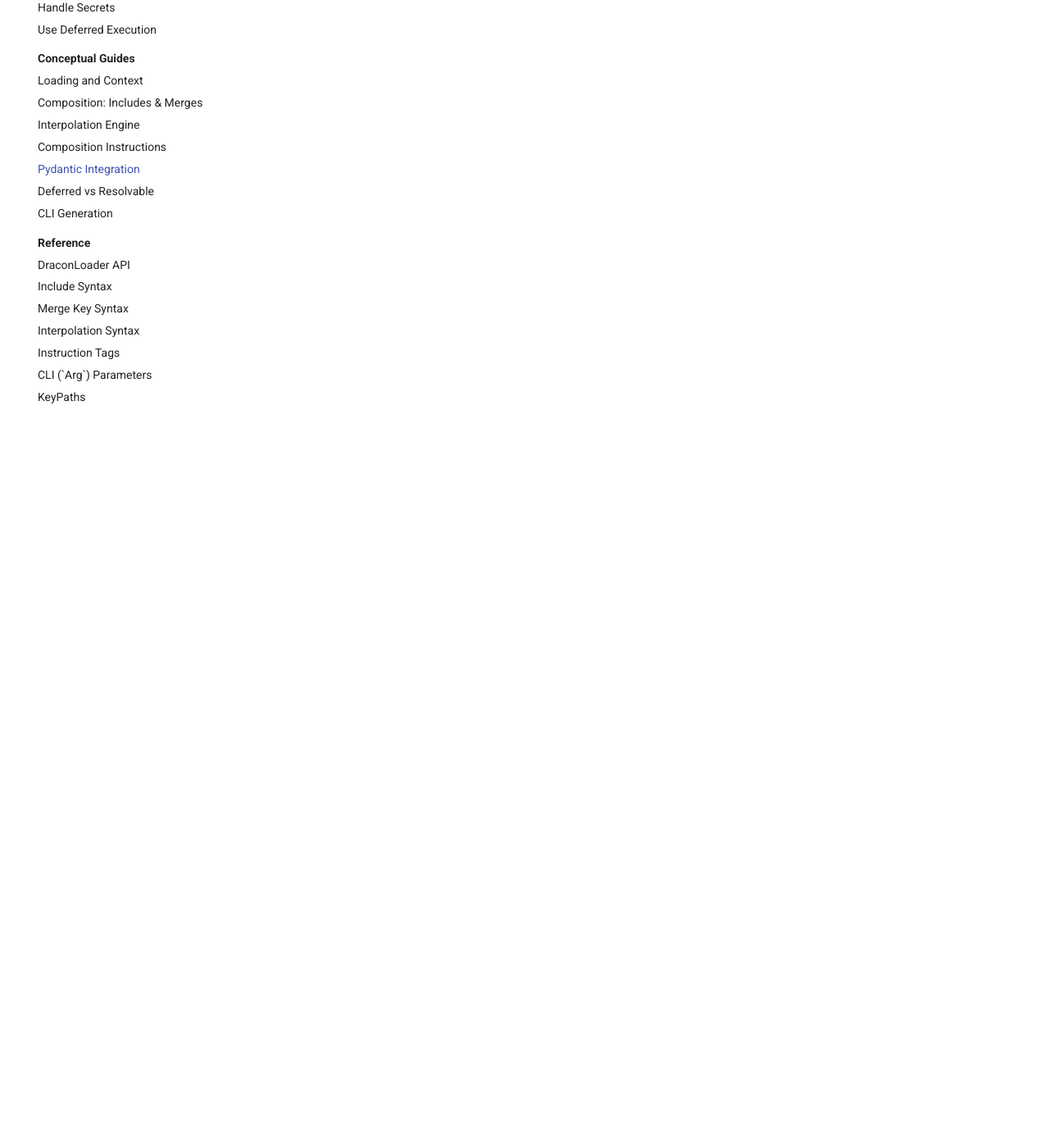
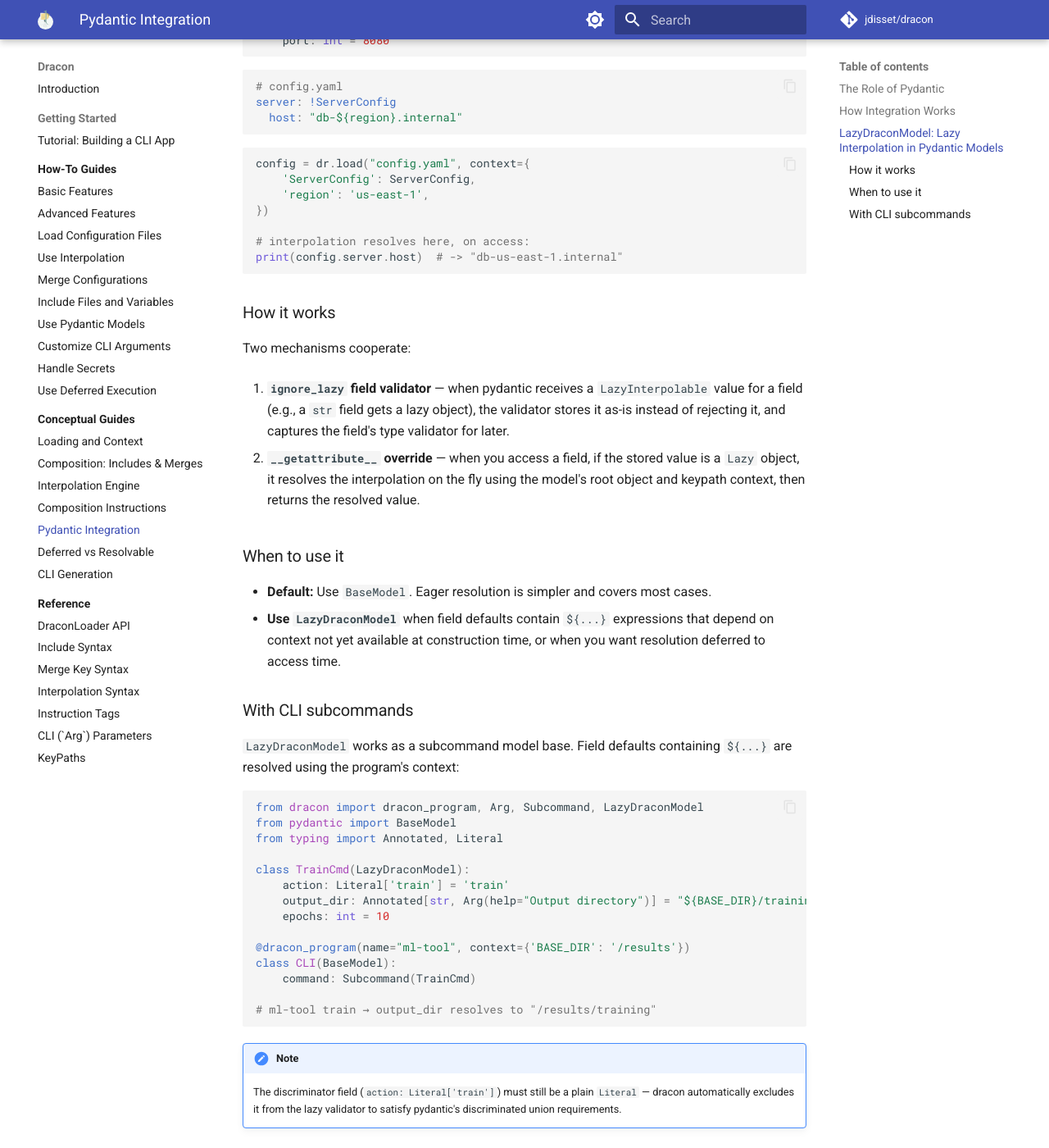
Before and after one commit to jdisset/dracon, an MkDocs documentation site: the page built from docs/concepts/pydantic.md, in a window 1280 px wide and 1400 px high, scrolled down 2450 px. Shown: the whole window at 82% size. Built offline with MkDocs 1.6.1 and Material for MkDocs 9.7.7, drawn with Linux system fonts in a browser that asks for light colours; comment, search, counter and statistics services are not loaded; some of the changed text lies outside the part shown.

Commit message:
docs: subcomd

````diff
--- a/docs/concepts/pydantic.md
+++ b/docs/concepts/pydantic.md
@@ -63,3 +63,71 @@ assert isinstance(config.server, Server)
 assert config.server.host == "api.example.com"
 assert config.server.port == 8080 # Default applied by Pydantic
 ```
+
+## `LazyDraconModel`: Lazy Interpolation in Pydantic Models
+
+When you load YAML with `${...}` expressions into standard Pydantic models, dracon resolves all interpolations eagerly during construction. This is fine most of the time, but sometimes you want field values to remain unresolved until you actually access them — for example, when the context needed for resolution isn't available at load time.
+
+`LazyDraconModel` is a `BaseModel` subclass that defers `${...}` resolution to attribute access time. Fields can hold `LazyInterpolable` objects that survive pydantic validation and resolve transparently when you read them.
+
+```python
+from dracon import LazyDraconModel
+from typing import Annotated
+
+class ServerConfig(LazyDraconModel):
+    host: str = "server-${instance}.example.com"
+    port: int = 8080
+```
+
+```yaml
+# config.yaml
+server: !ServerConfig
+  host: "db-${region}.internal"
+```
+
+```python
+config = dr.load("config.yaml", context={
+    'ServerConfig': ServerConfig,
+    'region': 'us-east-1',
+})
+
+# interpolation resolves here, on access:
+print(config.server.host)  # -> "db-us-east-1.internal"
+```
+
+### How it works
+
+Two mechanisms cooperate:
+
+1. **`ignore_lazy` field validator** — when pydantic receives a `LazyInterpolable` value for a field (e.g., a `str` field gets a lazy object), the validator stores it as-is instead of rejecting it, and captures the field's type validator for later.
+
+2. **`__getattribute__` override** — when you access a field, if the stored value is a `Lazy` object, it resolves the interpolation on the fly using the model's root object and keypath context, then returns the resolved value.
+
+### When to use it
+
+- **Default:** Use `BaseModel`. Eager resolution is simpler and covers most cases.
+- **Use `LazyDraconModel`** when field defaults contain `${...}` expressions that depend on context not yet available at construction time, or when you want resolution deferred to access time.
+
+### With CLI subcommands
+
+`LazyDraconModel` works as a subcommand model base. Field defaults containing `${...}` are resolved using the program's context:
+
+```python
+from dracon import dracon_program, Arg, Subcommand, LazyDraconModel
+from pydantic import BaseModel
+from typing import Annotated, Literal
+
+class TrainCmd(LazyDraconModel):
+    action: Literal['train'] = 'train'
+    output_dir: Annotated[str, Arg(help="Output directory")] = "${BASE_DIR}/training"
+    epochs: int = 10
+
+@dracon_program(name="ml-tool", context={'BASE_DIR': '/results'})
+class CLI(BaseModel):
+    command: Subcommand(TrainCmd)
+
+# ml-tool train → output_dir resolves to "/results/training"
+```
+
+!!! note
+    The discriminator field (`action: Literal['train']`) must still be a plain `Literal` — dracon automatically excludes it from the lazy validator to satisfy pydantic's discriminated union requirements.
````
Also changed, not shown: docs/concepts/cli.md (+2 -0 lines).
